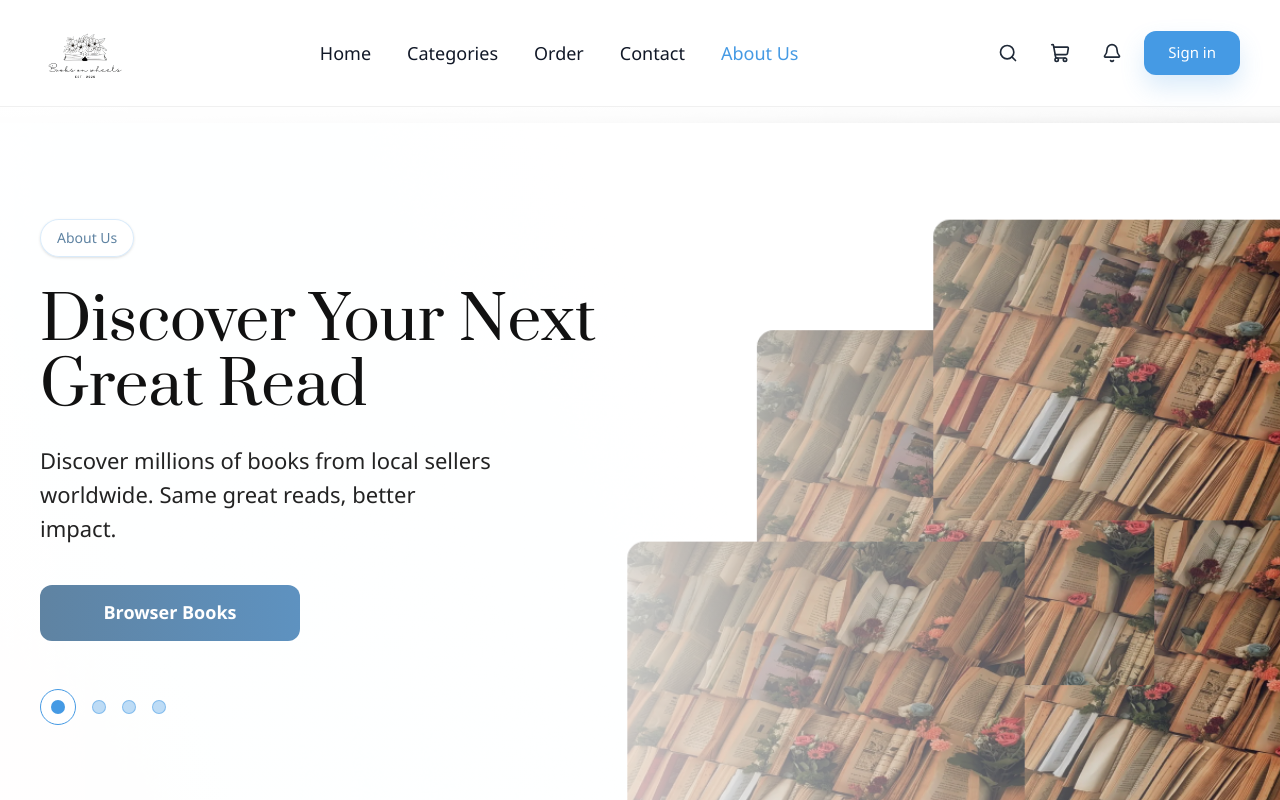
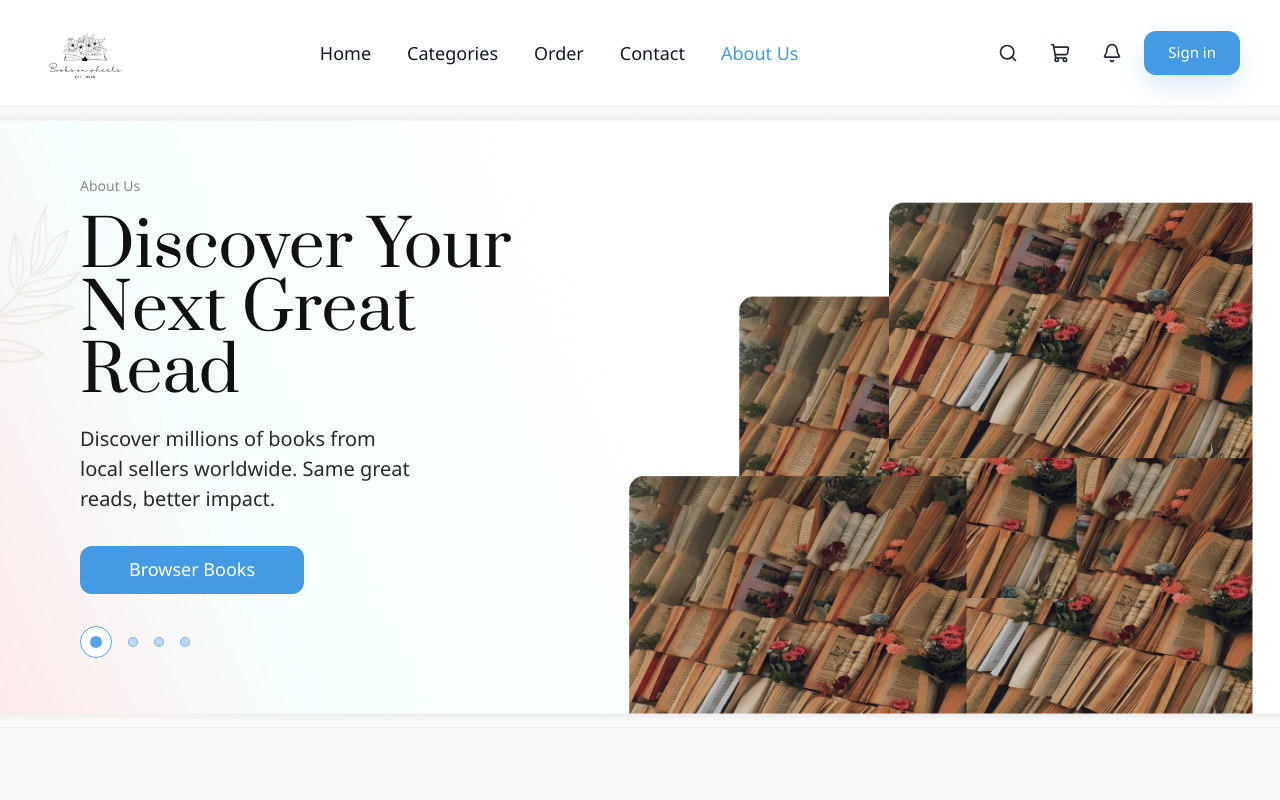
Before and after one commit to FSDTeam-SAA/najwafth-web, a Next.js app: page /about-us in a window 1280 px wide. Shown: the top 800 px of the page. Built offline with nearby package versions, Linux system fonts and the light colour scheme.

Commit message:
Add Link component and update AboutPage layout and styles

```diff
--- a/src/presentation/about/AboutPage.tsx
+++ b/src/presentation/about/AboutPage.tsx
@@ -1,4 +1,5 @@
 import Image from 'next/image'
+import Link from 'next/link'
 
 import { Button } from '@/components/ui/button'
 import { AchievementSection } from '@/presentation/home/AchievementSection'
@@ -9,9 +10,7 @@ import { WhyChooseUsSection } from './WhyChooseUsSection'
 export function AboutPage() {
   return (
     <div className="bg-[#FAFAFA]">
-      {/* Hero — about-bg.png as full background, left text visible via gradient */}
       <section className="relative overflow-hidden border-b border-black/6">
-        {/* Full-bleed background image */}
         <Image
           src="/images/about-bg.png"
           alt=""
@@ -20,40 +19,39 @@ export function AboutPage() {
           className="pointer-events-none object-cover object-center"
           priority
         />
-        {/* Left-side white fade so text stays readable — no dark overlay */}
-        <div className="pointer-events-none absolute inset-0 bg-gradient-to-r from-white/95 via-white/70 to-transparent" />
 
-        <div className="relative container mx-auto flex flex-col justify-center px-4 py-20 sm:px-6 lg:px-10 lg:py-28">
-          {/* Badge */}
-          <div className="mb-8 inline-flex w-fit rounded-full border border-[#459AE4]/20 bg-white/80 px-4 py-2 text-sm text-[#5F83A2] shadow-sm">
-            About Us
-          </div>
+        <div className="relative container mx-auto flex min-h-[540px] items-center px-4 sm:px-6 lg:min-h-[620px] lg:px-10">
+          <div className="max-w-[540px] pl-2 sm:pl-6 lg:pl-10">
+              <div className="mb-5 text-sm text-[#8A8A8A]">About Us</div>
 
-          <h1 className="font-display max-w-[14ch] text-5xl leading-[1.08] text-[#111111] sm:text-6xl">
+              <h1 className="font-display max-w-[12ch] text-[42px] leading-[0.98] tracking-[-0.03em] text-[#111111] sm:text-[56px] lg:text-[64px]">
                 Discover Your Next Great Read
               </h1>
 
-          <p className="mt-6 max-w-[36ch] text-xl leading-[1.55] font-light text-[#232323] sm:text-[22px]">
-            Discover millions of books from local sellers worldwide. Same great
-            reads, better impact.
+              <p className="mt-5 max-w-[30ch] text-[18px] leading-[1.5] text-[#2A2A2A] sm:text-[20px]">
+                Discover millions of books from local sellers worldwide. Same
+                great reads, better impact.
               </p>
 
-          <div className="mt-10">
-            <Button className="h-14 min-w-[260px] rounded-2xl bg-[linear-gradient(90deg,#5F83A2_0%,#5E92C0_100%)] text-[18px] font-semibold shadow-none hover:opacity-95">
+              <div className="mt-8">
+                <Link href="/categories">
+                  <Button className="h-12 min-w-[224px] rounded-md bg-[#6B95BF] px-8 text-[18px] font-medium text-white shadow-none hover:bg-[#5b86b0]">
                     Browser Books
                   </Button>
+                </Link>
               </div>
 
-          <div className="mt-12 flex items-center gap-4">
-            <span className="flex h-9 w-9 items-center justify-center rounded-full border border-[#459AE4] bg-white">
-              <span className="h-3.5 w-3.5 rounded-full bg-[#459AE4]" />
+              <div className="mt-8 flex items-center gap-4">
+                <span className="flex h-8 w-8 items-center justify-center rounded-full border border-[#5AA2E8] bg-white">
+                  <span className="h-3 w-3 rounded-full bg-[#5AA2E8]" />
                 </span>
                 {[1, 2, 3].map(dot => (
                   <span
                     key={dot}
-                className="h-3.5 w-3.5 rounded-full border border-[#459AE4]/50 bg-[#459AE4]/35"
+                    className="h-2.5 w-2.5 rounded-full border border-[#5AA2E8]/60 bg-[#B9D9F7]"
                   />
                 ))}
+              </div>
           </div>
         </div>
       </section>
```
Lines whose indentation alone changed are shown as unchanged.
